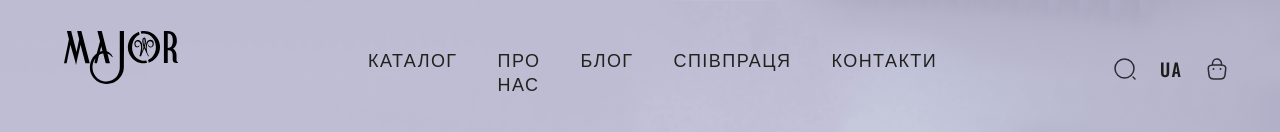
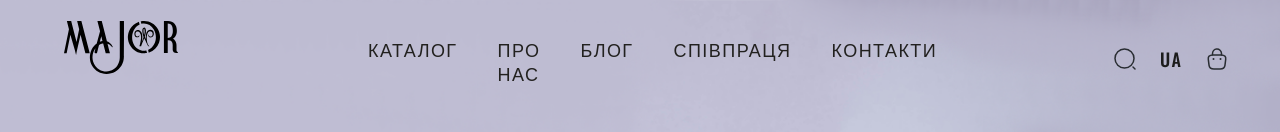
Before and after one commit to onlinestoreteam567/major, a React (Vite) app in the folder client/: page / in a window 1280 px wide. Shown: the top 132 px of the page. Built offline with nearby package versions, Linux system fonts and the light colour scheme.

Commit message:
Corrected header markup

```diff
--- a/client/src/components/Header/index.module.scss
+++ b/client/src/components/Header/index.module.scss
@@ -1,14 +1,14 @@
 @import '../../styles/mixins.scss';
 
 header {
-  @include HeightWidth(112px, 100%);
+  @include HeightWidth(96px, 100%);
   position: fixed;
   z-index: 10;
 
   .mainWrapper {
     display: grid;
     grid-template-columns: 1fr 5.2fr 3fr;
-    padding: 31px 4% 0 5%;
+    padding: 21px 4% 0 5%;
 
     i {
       cursor: pointer;
@@ -56,7 +56,6 @@ header {
 .headerScrolled {
   // Option 1 of animation when header is scrolled
   background-color: $text-color-black;
-  height: 104px;
   transition: 0.6s;
   nav {
     ul {
```
